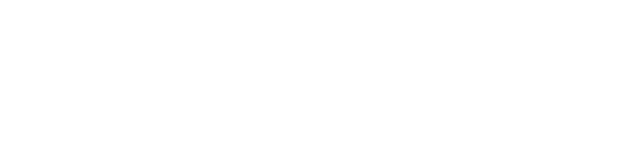
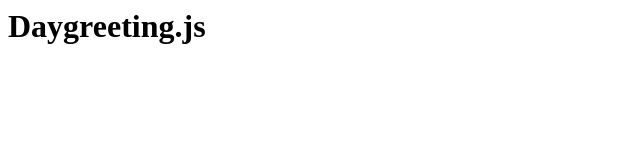
Before and after one commit to inqcreative/daygreeting, a website: page index.html in a window 1280 px wide. Shown: the whole page, without its empty margins (0-640 px from the left). Drawn offline with Linux system fonts and the light colour scheme.

Commit message:
Update index.html

```diff
--- a/index.html
+++ b/index.html
@@ -1 +1 @@
-<h1></h1>
+<h1>Daygreeting.js</h1>
```
